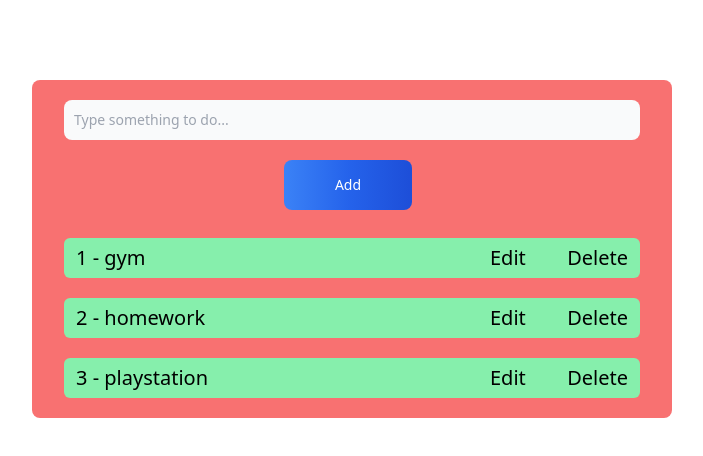
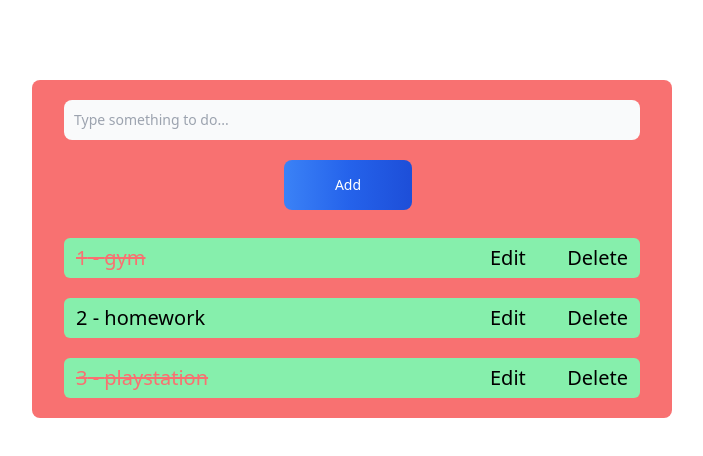
Before and after one commit to meytizn/Todo_project, a Next.js app: page / in a window 1280 px wide. Shown: the top 456 px of the page, without its empty margins (288-991 px from the left). Built offline with nearby package versions, Linux system fonts and the light colour scheme.

Commit message:
todolist component created and in mainpage using props

```diff
--- /dev/null
+++ b/app/components/optionals/TodoList.jsx
@@ -0,0 +1,17 @@
+import React from 'react'
+
+export default function TodoList({todos}) {
+  return (
+    <>
+              {todos.map((todo) => (
+            <div key={todo.uuid} className="flex flex-row justify-between bg-green-300 h-[40px] text-[20px] gap-3 items-center px-3 rounded-md">
+              <div className={`text-left ${todo.status ? "line-through text-red-400 " : ""}`}>{todo.id} - {todo.title}</div>
+              <div className="w-[25%] flex flex-row justify-between">
+                <div>Edit</div>
+                <div>Delete</div>
+              </div>
+            </div>
+          ))}
+    </>
+  )
+}
--- a/app/page.jsx
+++ b/app/page.jsx
@@ -1,6 +1,7 @@
 "use client"
 import { useState } from "react"
 import { v4 as uuidv4 } from 'uuid';
+import TodoList from "./components/optionals/TodoList";
 
 
 
@@ -92,15 +93,9 @@ export default function Home() {
 
 
         <div className="w-[90%] my-5 text-left flex flex-col gap-y-5">
-          {todos.map((todo) => (
-            <div key={todo.uuid} className="flex flex-row justify-between bg-green-300 h-[40px] text-[20px] gap-3 items-center px-3 rounded-md">
-              <div className="text-left">{todo.id} - {todo.title}</div>
-              <div className="w-[25%] flex flex-row justify-between">
-                <div>Edit</div>
-                <div>Delete</div>
-              </div>
-            </div>
-          ))}
+
+          <TodoList todos={todos}/>
+
         </div>
       </div>
     </>
```
Also changed, not shown: app/components/optionals/ThemColor.jsx (renamed from app/components/ThemColor.jsx).
